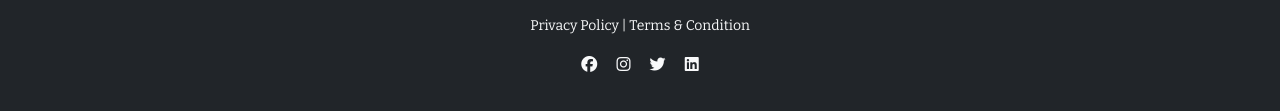
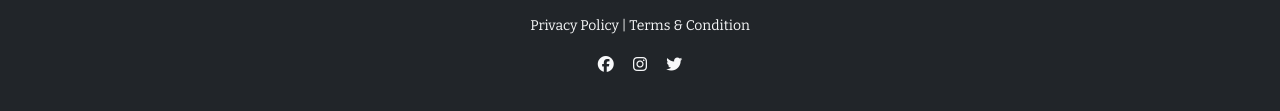
Before and after one commit to Fahim-2001/edTech-website-Assignment3, a plain HTML site: page index.html in a window 1280 px wide. Shown: the part 4450-4561 px from the top of the page. Drawn offline with nearby package versions, Linux system fonts and the light colour scheme.

Commit message:
Final Commit And Linked in link removed from footer

```diff
--- a/index.html
+++ b/index.html
@@ -726,11 +726,6 @@
             class="text-decoration-none text-light px-2"
             ><i class="fa-brands fa-twitter"></i
           ></a>
-          <a
-            href="https://www.linkedin.com/"
-            class="text-decoration-none text-light px-2"
-            ><i class="fa-brands fa-linkedin"></i
-          ></a>
         </div>
       </div>
     </footer>
```
